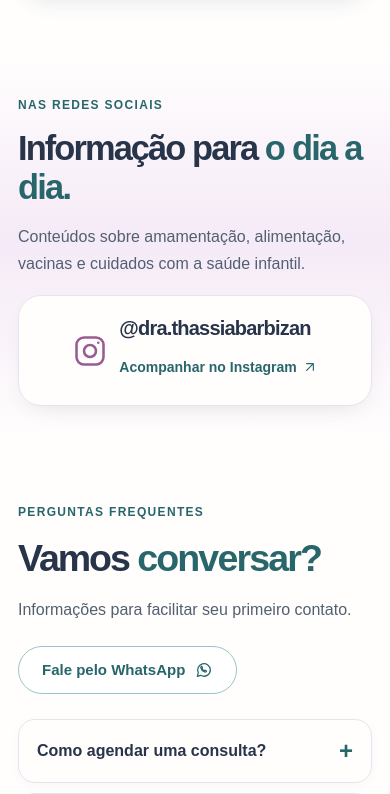
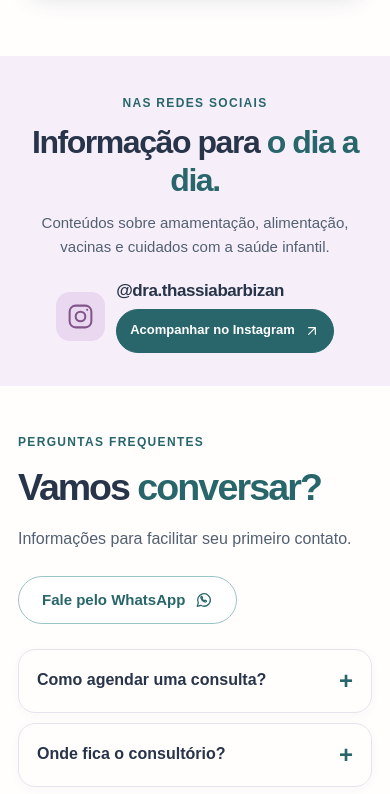
Before and after one commit to taisgb/drathaissaBarbizan, a plain HTML site: page index.html in a window 390 px wide. Shown: the part 5933-6727 px from the top of the page. Drawn offline with Linux system fonts and the light colour scheme; a web font is replaced by a local one.

Commit message:
Refina faixa editorial de Instagram e transicao ao FAQ

```diff
--- a/style.css
+++ b/style.css
@@ -172,3 +172,32 @@ h2 em{font-variation-settings:'ROND' 65}
  }
 }
 @media(prefers-reduced-motion:reduce){.reveal-ready .card-motion{opacity:1!important;transform:none!important;animation:none!important}}
+
+/* V13.5 — redes sociais como faixa editorial, sem card solto. */
+.social{padding:42px 0;background:#f6eff9}
+.social-wrap{display:grid;grid-template-columns:minmax(0,1.1fr) minmax(0,.9fr);align-items:center;gap:clamp(24px,5vw,64px)}
+.social h2{font-size:clamp(2rem,3.2vw,2.85rem);line-height:1.16;margin:9px 0 12px;letter-spacing:-.045em}
+.social h2 em{font-family:var(--allo);font-style:normal;font-weight:600;letter-spacing:inherit}
+.social p{max-width:56ch;font-size:16px;line-height:1.6}
+.social-profile{justify-self:end;display:flex;align-items:center;gap:14px;padding:0;border:0;border-radius:0;background:transparent;box-shadow:none;min-width:0}
+.social-profile>.icon{width:42px;height:42px;padding:9px;box-sizing:content-box;border-radius:18px;background:#ead8f0;color:#815689;flex:none}
+.social-profile>div{min-width:0}
+.social-profile strong{font-size:clamp(17px,1.7vw,21px);font-weight:650;letter-spacing:-.025em;margin-bottom:7px;line-height:1.3;overflow-wrap:anywhere}
+.social-profile a{display:inline-flex;justify-content:center;align-items:center;gap:9px;padding:11px 19px;min-height:44px;border:1px solid #28666b;border-radius:999px;background:var(--primary);color:#fff;font-size:14px;line-height:1.3;text-align:center;transition:background .2s,transform .25s}
+.social-profile a:hover{background:var(--primary-hover);transform:translateY(-2px)}
+.social-profile:hover,.reveal-ready .reveal-motion.is-visible.social-profile:hover{transform:none;box-shadow:none}
+.faq.section{padding-top:clamp(42px,5vw,66px)}
+@media(max-width:800px){
+ .social{padding:33px 0}
+ .social-wrap{grid-template-columns:1fr;gap:21px}
+ .social-profile{justify-self:start}
+ .social h2{font-size:clamp(2rem,6.5vw,2.6rem)}
+}
+@media(max-width:480px){
+ .social-wrap{text-align:center}
+ .social-profile{justify-self:center;text-align:left;gap:11px}
+ .social-profile>.icon{width:29px;height:29px;padding:10px;border-radius:14px}
+ .social-profile strong{font-size:17px}
+ .social-profile a{padding:10px 13px;font-size:13px}
+ .social p{font-size:15px}
+}
```
